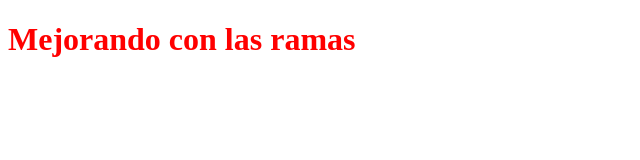
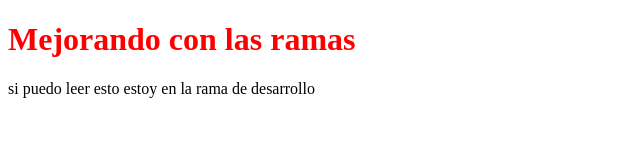
Before and after one commit to rawy13/test-project, a plain HTML site: page index.html in a window 1280 px wide. Shown: the whole page, without its empty margins (0-640 px from the left). Drawn offline with Linux system fonts and the light colour scheme.

Commit message:
agregar parrafo

```diff
--- a/index.html
+++ b/index.html
@@ -9,5 +9,6 @@
 </head>
 <body>
     <h1>Mejorando con las ramas</h1>
+    <p>si puedo leer esto estoy en la rama de desarrollo</p>
 </body>
 </html>
```
